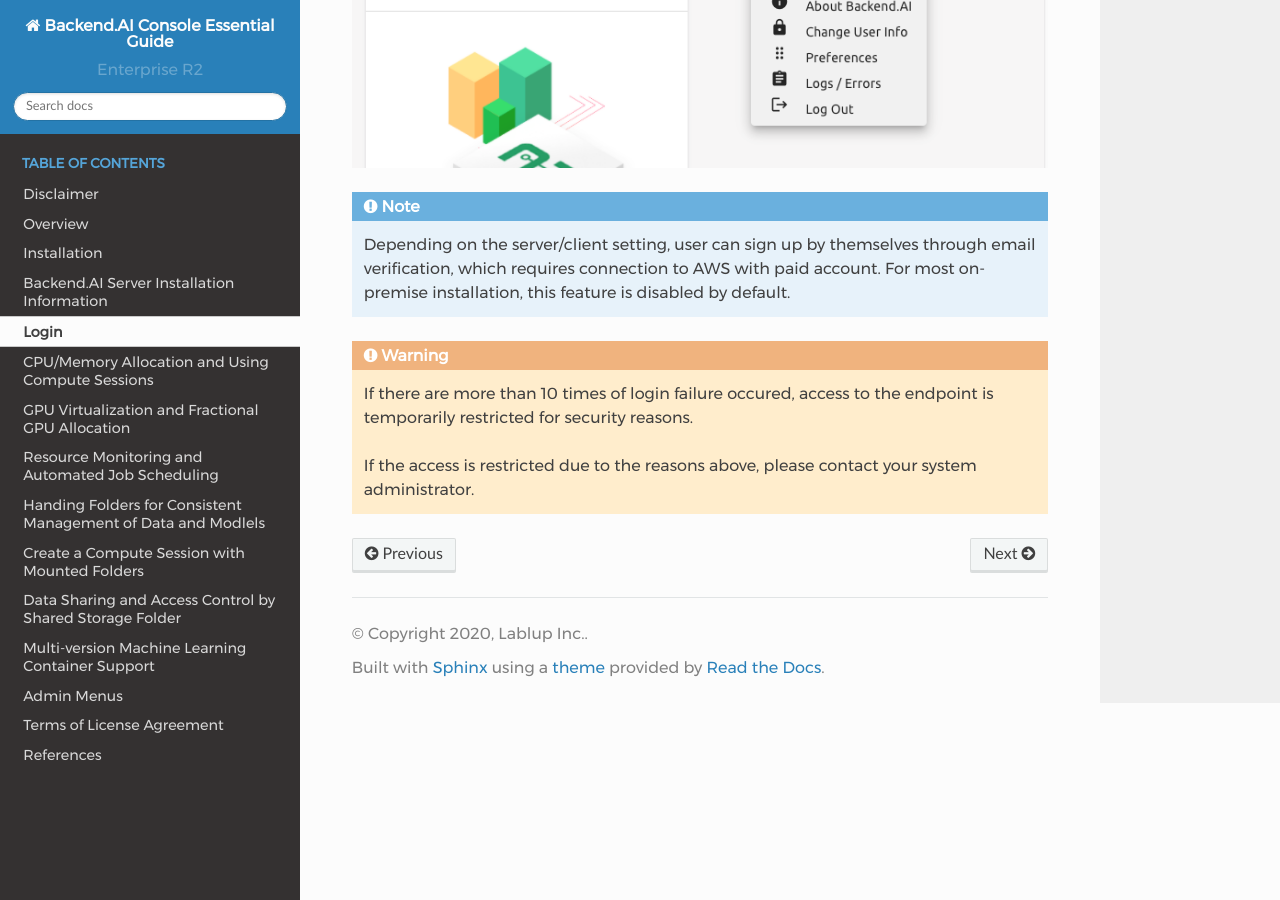
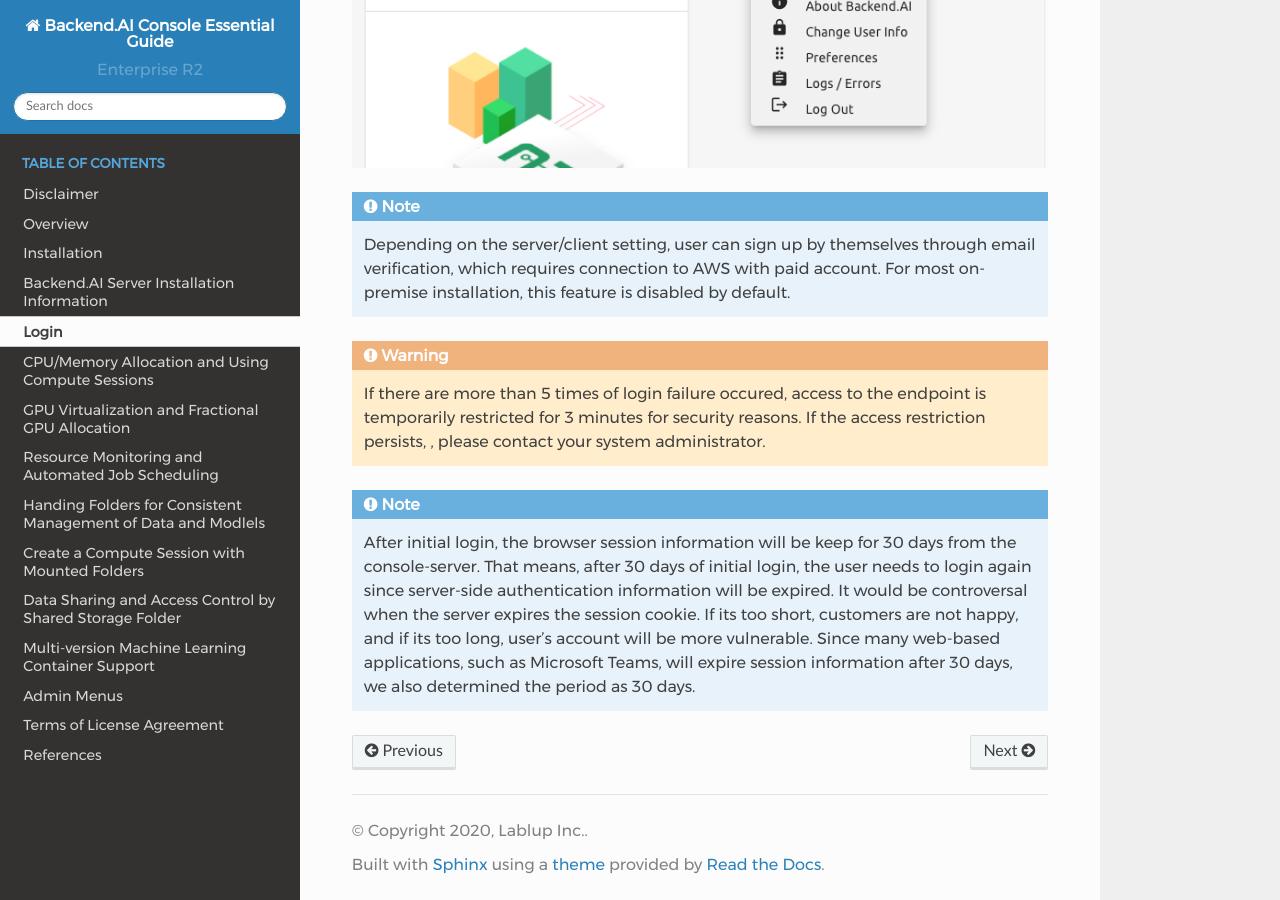
Before and after one commit to lablup/backend.ai-docs-webui, a Sphinx documentation site: the page built from docs/login/login.rst, in a window 1280 px wide and 900 px high, scrolled down 964 px. Built offline with Sphinx 7.4.7 and the Read the Docs theme 2.0.0, drawn with Linux system fonts in a browser that asks for light colours.

```diff
--- a/docs/login/login.rst
+++ b/docs/login/login.rst
@@ -30,9 +30,18 @@ can logout by selecting the Log Out menu.
    account. For most on-premise installation, this feature is disabled by
    default.
 
+.. warning::
+   If there are more than 5 times of login failure occured, access to the
+   endpoint is temporarily restricted for 3 minutes for security reasons.
+   If the access restriction persists, , please contact your system
+   administrator.
 
-.. warning::
-   If there are more than 10 times of login failure occured, access to the
-   endpoint is temporarily restricted for security reasons.
-
-   If the access is restricted due to the reasons above, please contact your system administrator.
+.. note::
+   After initial login, the browser session information will be keep for 30 days
+   from the console-server. That means, after 30 days of initial login, the user
+   needs to login again since server-side authentication information will be
+   expired. It would be controversal when the server expires the session cookie.
+   If its too short, customers are not happy, and if its too long, user's
+   account will be more vulnerable. Since many web-based applications, such as
+   Microsoft Teams, will expire session information after 30 days, we also
+   determined the period as 30 days.
```
Also changed, not shown: docs/installation/installation.rst (+16 -1 lines), 2 other files.
